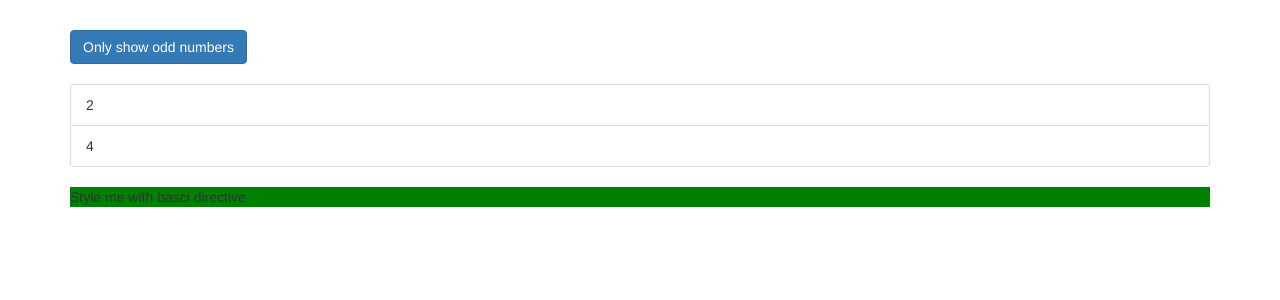
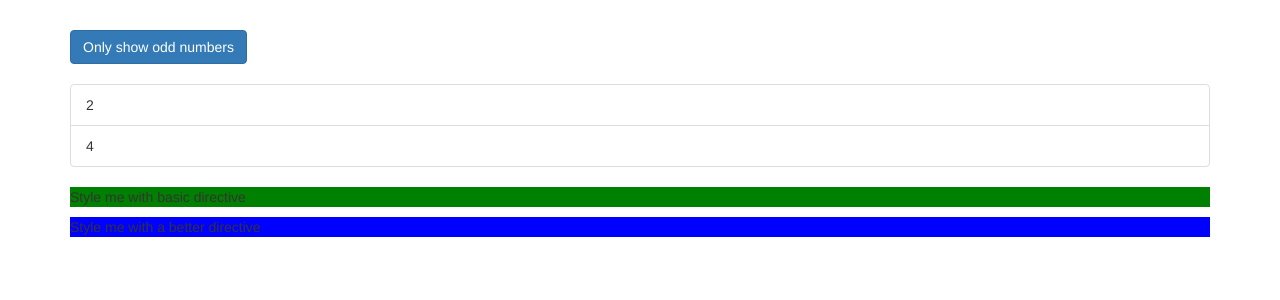
Before and after one commit to VukasinVujic/directives-start-7-section, an Angular app: page / in a window 1280 px wide. Shown: the top 300 px of the page. Built offline with nearby package versions, Linux system fonts and the light colour scheme.

Commit message:
better directive, Renderer2

```diff
--- a/src/app/app.component.html
+++ b/src/app/app.component.html
@@ -31,7 +31,8 @@
           </li>
         </div>
       </ul>
-      <p appBasicHighlight>Style me with basci directive</p>
+      <p appBasicHighlight>Style me with basic directive</p>
+      <p appBetterHighliht>Style me with a better directive</p>
     </div>
   </div>
 </div>
--- /dev/null
+++ b/src/app/better-highlight/better-highliht.directive.ts
@@ -0,0 +1,16 @@
+import { Directive, ElementRef, OnInit, Renderer2 } from '@angular/core';
+
+@Directive({
+  selector: '[appBetterHighliht]',
+})
+export class BetterHighlihtDirective implements OnInit {
+  constructor(private elRef: ElementRef, private renderer: Renderer2) {}
+
+  ngOnInit() {
+    this.renderer.setStyle(
+      this.elRef.nativeElement,
+      'background-color',
+      'blue'
+    );
+  }
+}
```
Also changed, not shown: src/app/app.module.ts (+7 -1 lines).
